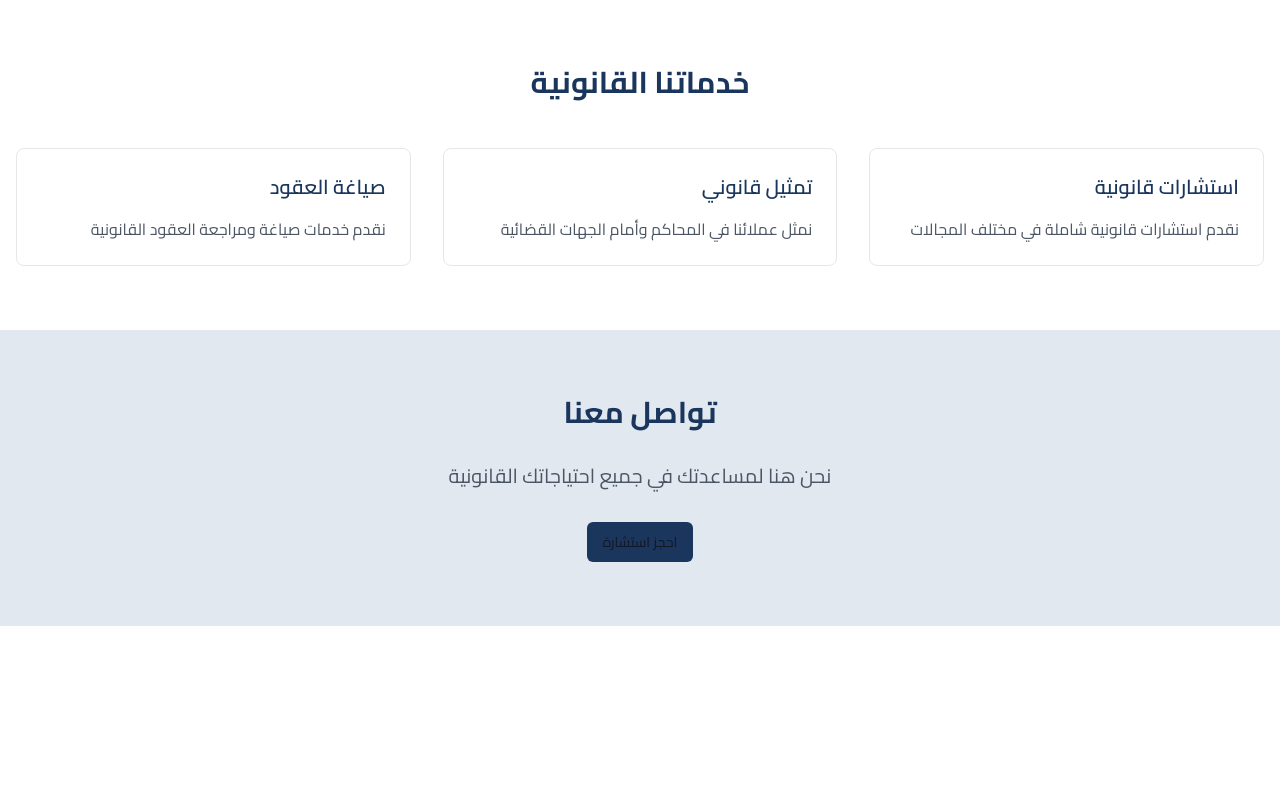
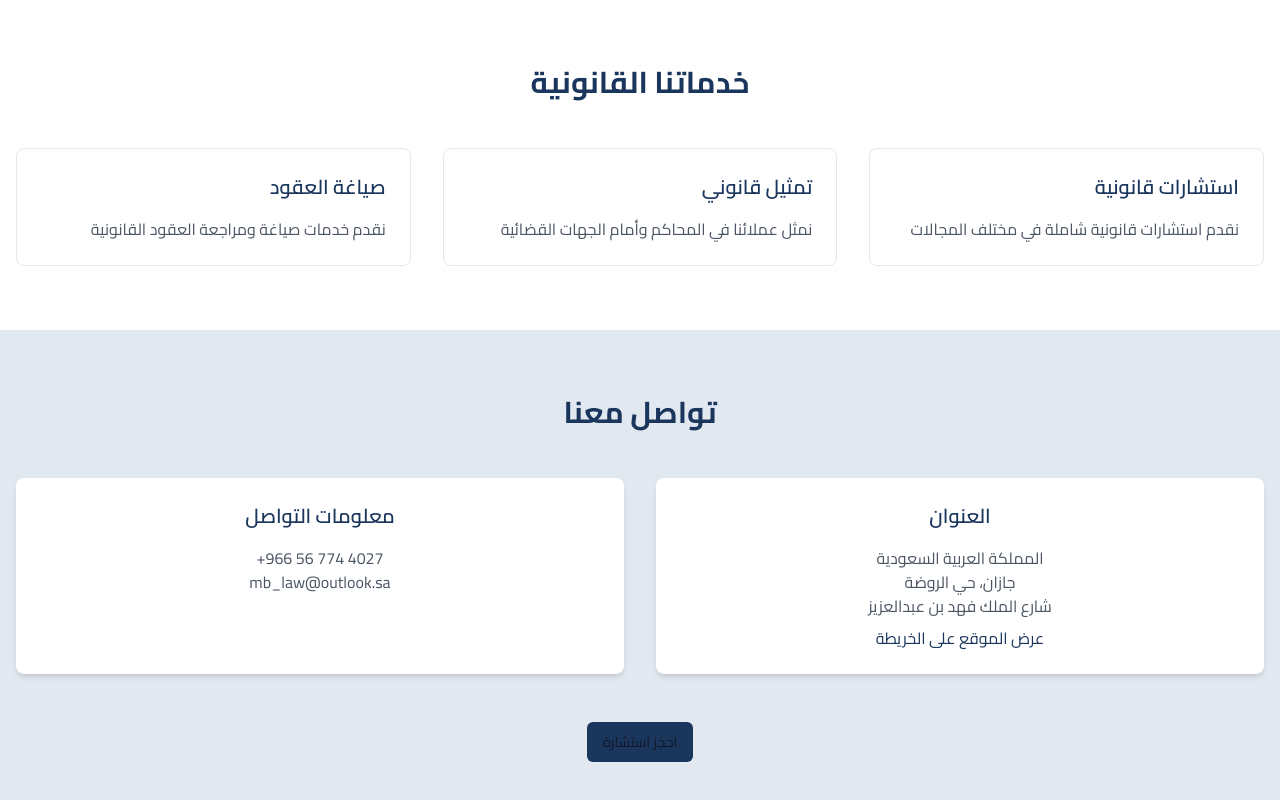
Before and after one commit to tamer2016/Dream1_makkah, a React (Vite) app: page / in a window 1280 px wide. Shown: the part 792-1592 px from the top of the page. Before the commit the page ends 1418 px from the top, so only its background shows below. Built offline with nearby package versions, Linux system fonts and the light colour scheme.

Commit message:
Add contact information to homepage
Updated the homepage to include contact information for better accessibility.
[skip gpt_engineer]

```diff
--- a/src/pages/Index.tsx
+++ b/src/pages/Index.tsx
@@ -4,6 +4,7 @@ import { Link } from "react-router-dom";
 const Index = () => {
   return (
     <div className="min-h-screen">
+      {/* Hero Section */}
       <section className="bg-law-primary text-white py-20">
         <div className="container mx-auto px-4 text-center">
           <h1 className="text-4xl md:text-6xl font-bold mb-6">
@@ -48,6 +49,7 @@ const Index = () => {
         </div>
       </section>
 
+      {/* Services Section */}
       <section className="py-16 bg-white">
         <div className="container mx-auto px-4">
           <h2 className="text-3xl font-bold text-center mb-12 text-law-primary">
@@ -69,15 +71,47 @@ const Index = () => {
         </div>
       </section>
 
+      {/* Contact Section */}
       <section className="py-16 bg-law-light">
-        <div className="container mx-auto px-4 text-center">
-          <h2 className="text-3xl font-bold mb-8 text-law-primary">
+        <div className="container mx-auto px-4">
+          <h2 className="text-3xl font-bold text-center mb-12 text-law-primary">
             تواصل معنا
           </h2>
-          <p className="text-xl mb-8 text-gray-600">
-            نحن هنا لمساعدتك في جميع احتياجاتك القانونية
-          </p>
-          <div className="flex justify-center gap-4">
+
+          <div className="grid md:grid-cols-2 gap-8 mb-12">
+            <div className="text-center p-6 bg-white rounded-lg shadow-md">
+              <h3 className="text-xl font-semibold mb-4 text-law-primary">
+                العنوان
+              </h3>
+              <p className="text-gray-600">
+                المملكة العربية السعودية
+                <br />
+                جازان، حي الروضة
+                <br />
+                شارع الملك فهد بن عبدالعزيز
+              </p>
+              <a
+                href="https://maps.app.goo.gl/svs71Ge4W93b582H6"
+                target="_blank"
+                rel="noopener noreferrer"
+                className="text-law-primary hover:underline mt-2 inline-block"
+              >
+                عرض الموقع على الخريطة
+              </a>
+            </div>
+            <div className="text-center p-6 bg-white rounded-lg shadow-md">
+              <h3 className="text-xl font-semibold mb-4 text-law-primary">
+                معلومات التواصل
+              </h3>
+              <p className="text-gray-600 ltr">
+                +966 56 774 4027
+                <br />
+                mb_law@outlook.sa
+              </p>
+            </div>
+          </div>
+
+          <div className="text-center">
             <Button asChild className="bg-law-primary hover:bg-law-primary/90">
               <Link to="/contact">احجز استشارة</Link>
             </Button>
```
